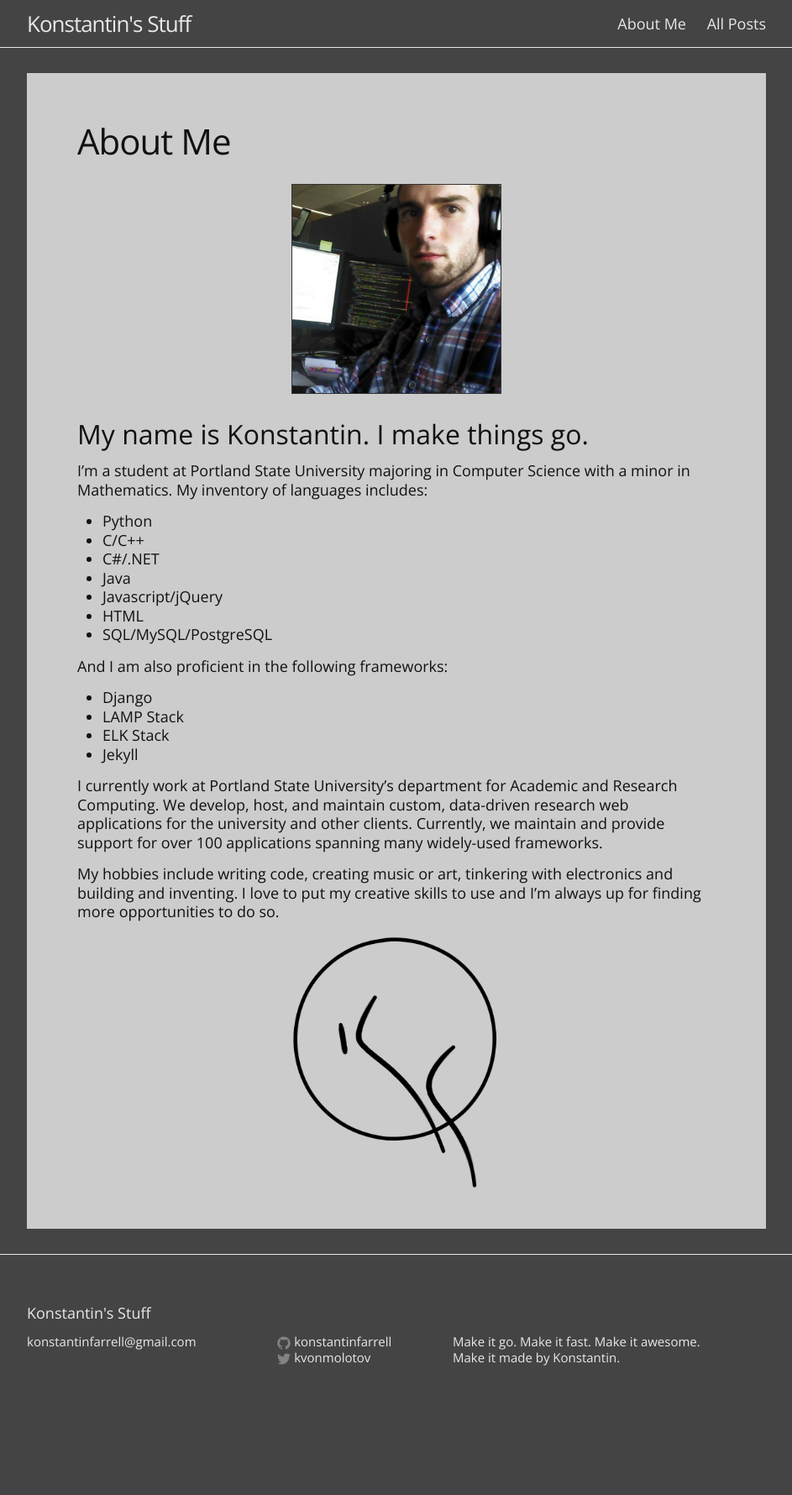
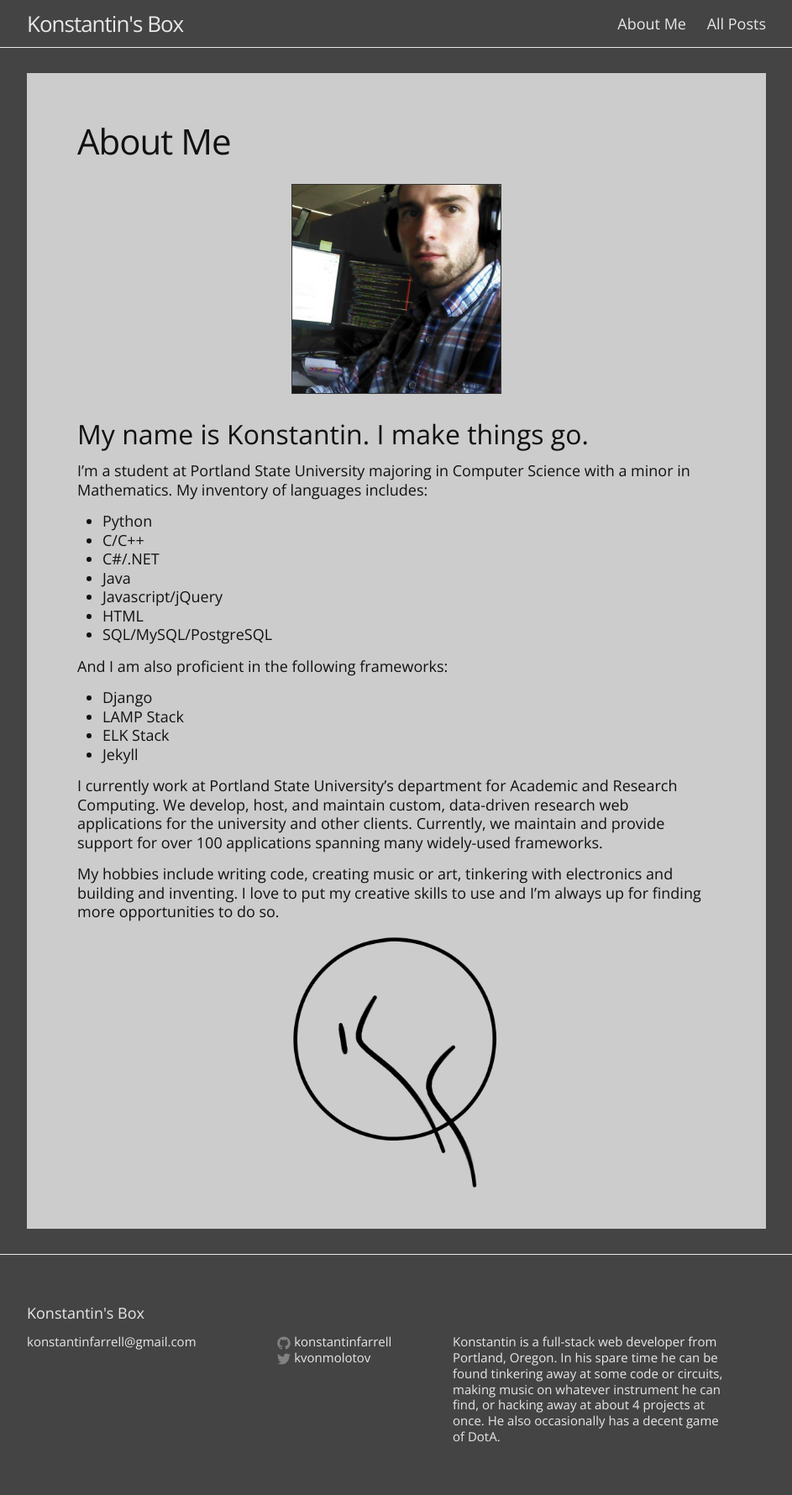
Before and after one commit to plosive/konstantinfarrell.github.io, a Jekyll site: the page built from about.md, in a window 1280 px wide. Shown: the whole page at 84% size, without its empty margins (168-1111 px from the left). Built offline with Jekyll 4.4.1, drawn with Linux system fonts in a browser that asks for light colours; before the commit the page ends 1686 px from its top, so only the background shows below that.

Commit message:
update site title and description

```diff
--- a/_config.yml
+++ b/_config.yml
@@ -1,8 +1,12 @@
 # Site settings
-title: Konstantin's Stuff
+title: Konstantin's Box
 email: konstantinfarrell@gmail.com
 description: > # this means to ignore newlines until "baseurl:"
-    Make it go. Make it fast. Make it awesome. Make it made by Konstantin.
+    Konstantin is a full-stack web developer from Portland, Oregon.
+    In his spare time he can be found tinkering away at some code or
+    circuits, making music on whatever instrument he can find, or
+    hacking away at about 4 projects at once.
+    He also occasionally has a decent game of DotA.
 baseurl: "" # the subpath of your site, e.g. /blog/
 url: "http://konstantinfarrell.github.io" # the base hostname & protocol for your site
 twitter_username: kvonmolotov
--- a/_sass/_layout.scss
+++ b/_sass/_layout.scss
@@ -235,6 +235,11 @@
     background-color: $post-background-color;
     padding: $spacing-unit $spacing_unit*2;
 
+    @include media-query($on-palm) {
+        padding: 10px 10px;
+        overflow-x: scroll;
+    }
+
     iframe {
         width: 100%;
         height: 300px;
```
